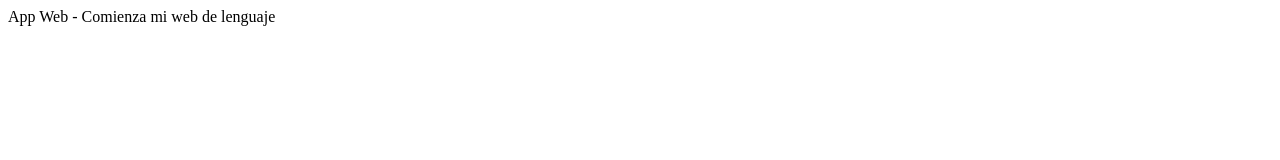
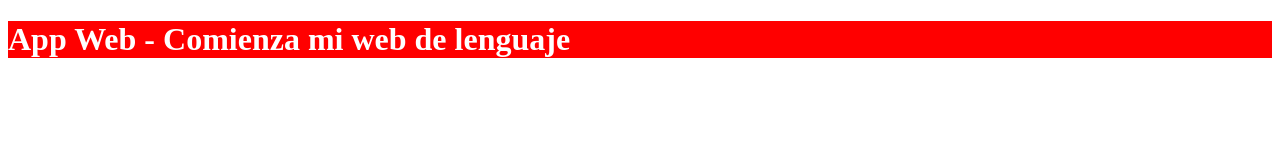
Before and after one commit to DanielN5510/appWeb, a plain HTML site: page index.html in a window 1280 px wide. Drawn offline with Linux system fonts and the light colour scheme.

Commit message:
Cambio Titulo

```diff
--- a/css/index.css
+++ b/css/index.css
@@ -0,0 +1,4 @@
+h1{
+    background-color: red;
+    color: white;
+}
--- a/index.html
+++ b/index.html
@@ -7,6 +7,6 @@
     <link rel="stylesheet" href="/css/index.css">
 </head>
 <body>
-    App Web - Comienza mi web de lenguaje
+    <h1>App Web - Comienza mi web de lenguaje</h1>
 </body>
 </html>
```
Also changed, not shown: imagenes/imagenes.html (added).
